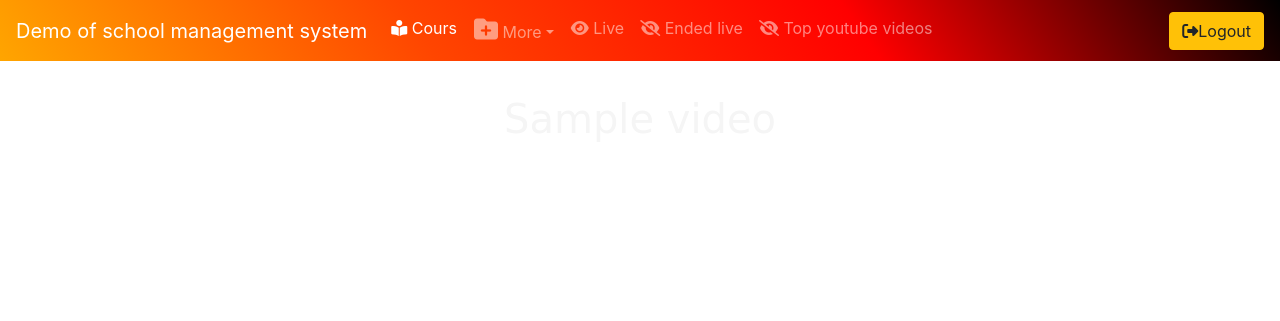
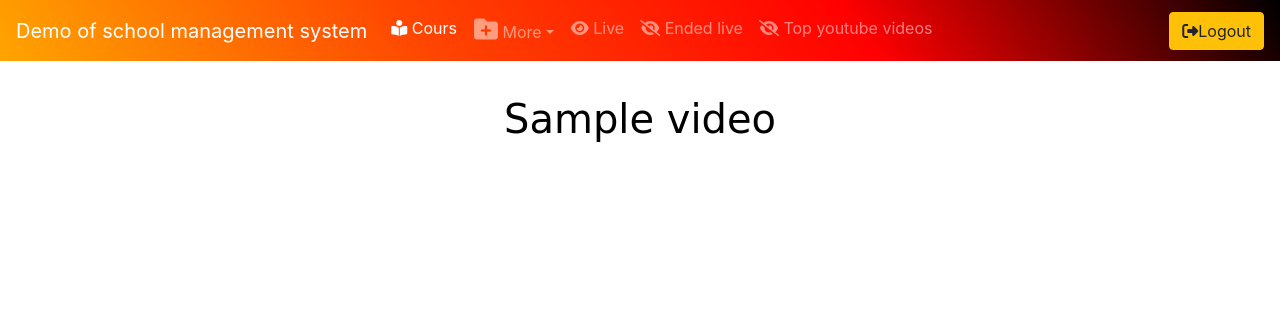
Before and after one commit to programmer262/Mozad, a Django app: page /error/ in a window 1280 px wide, with the pointer over the restyled element. Shown: the top 321 px of the page. Run offline with Django 3.2, Linux system fonts and the light colour scheme; a user stored in the database is signed in; tables that the repository leaves empty hold one stand-in row (values such as "Sample post"); some libraries are stand-ins or nearby versions.

Commit message:
Update error.html

```diff
--- a/templates/error.html
+++ b/templates/error.html
@@ -43,6 +43,7 @@ text-align: center;
 
 h1:hover {
     background: none;
+  color:black
 }
 #achraf {
 font-size: 50px;
```
